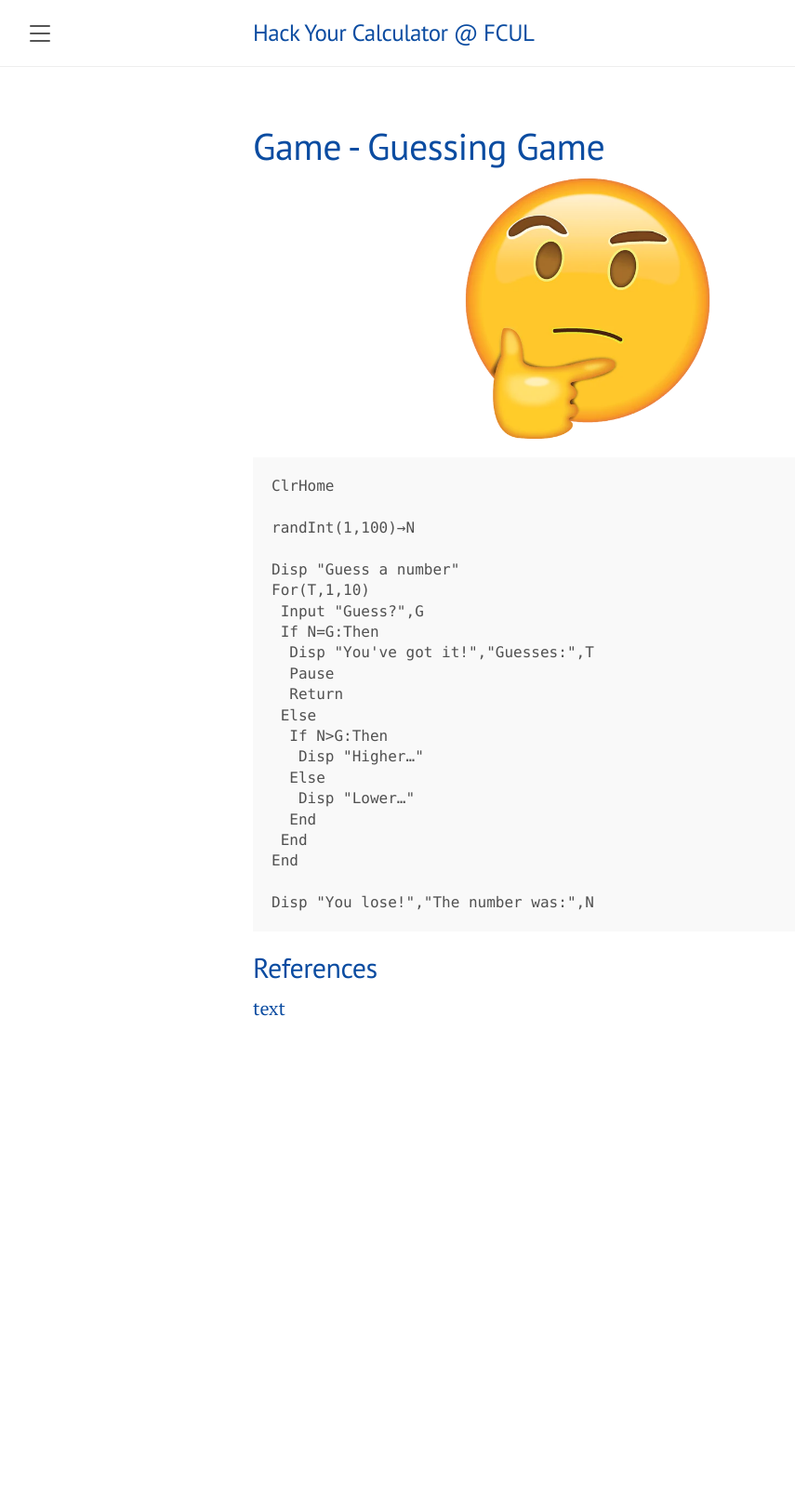
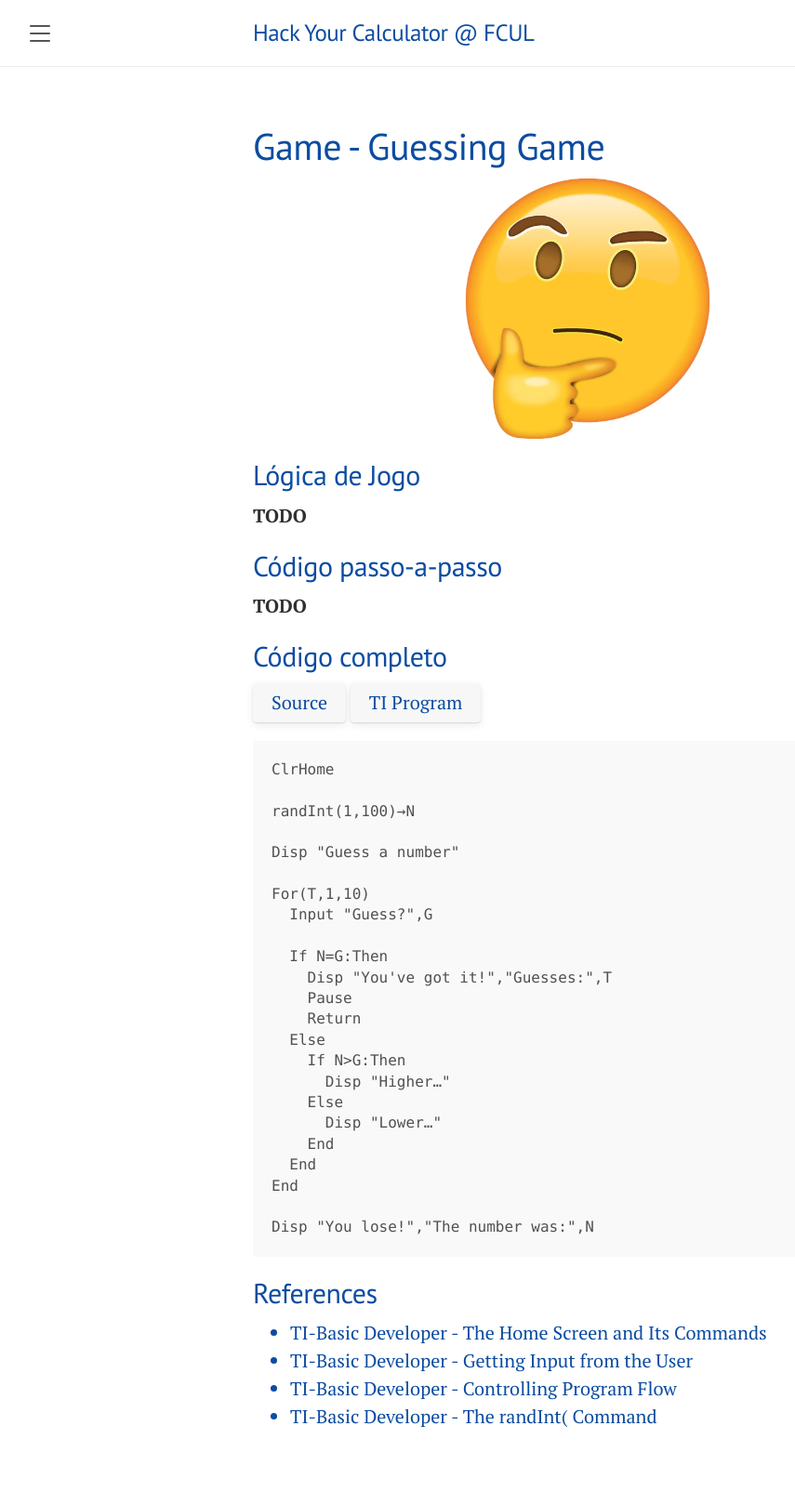
Before and after one commit to diogo-mustachio-barros/hack-your-calculator, a Jekyll site: the page built from pages/guess.md, in a window 1280 px wide. Shown: the whole page at 93% size, without its empty margins (8-863 px from the left). Built offline with Jekyll 4.4.1, drawn with Linux system fonts in a browser that asks for light colours; before the commit the page ends 1180 px from its top, so only the background shows below that.

Commit message:
fixing links

````diff
--- a/pages/guess.md
+++ b/pages/guess.md
@@ -8,29 +8,47 @@ title: Game - Guessing Game
 
 ![thinking](/images/thinking.webp){:height="280px" .centered-image}
 
+
+
+## Lógica de Jogo
+**TODO**
+
+## Código passo-a-passo
+**TODO**
+
+## Código completo
+
+[Source](https://minhaskamal.github.io/DownGit/#/home?url=https://github.com/hack-your-calculator/hack-your-calculator.github.io/blob/master/programs/GUESS/GUESS.txt){:.btn}
+[TI Program](https://minhaskamal.github.io/DownGit/#/home?url=https://github.com/hack-your-calculator/hack-your-calculator.github.io/blob/master/programs/GUESS/GUESS.8xp){:.btn}
+
 ```basic
 ClrHome
 
 randInt(1,100)→N
 
 Disp "Guess a number"
+
 For(T,1,10)
- Input "Guess?",G
- If N=G:Then
-  Disp "You've got it!","Guesses:",T
-  Pause
-  Return
- Else
-  If N>G:Then
-   Disp "Higher…"
+  Input "Guess?",G
+
+  If N=G:Then
+    Disp "You've got it!","Guesses:",T
+    Pause
+    Return
   Else
-   Disp "Lower…"
+    If N>G:Then
+      Disp "Higher…"
+    Else
+      Disp "Lower…"
+    End
   End
- End
 End
 
 Disp "You lose!","The number was:",N
 ```
 
 ## References
-[text](https://)
+- [TI-Basic Developer - The Home Screen and Its Commands](http://tibasicdev.wikidot.com/homescreen)
+- [TI-Basic Developer - Getting Input from the User](http://tibasicdev.wikidot.com/userinput)
+- [TI-Basic Developer - Controlling Program Flow](http://tibasicdev.wikidot.com/controlflow#toc1)
+- [TI-Basic Developer - The randInt( Command](http://tibasicdev.wikidot.com/randint)
````
Also changed, not shown: pages/defuse.md (+2 -2 lines), pages/slots.md (+17 -0 lines).
